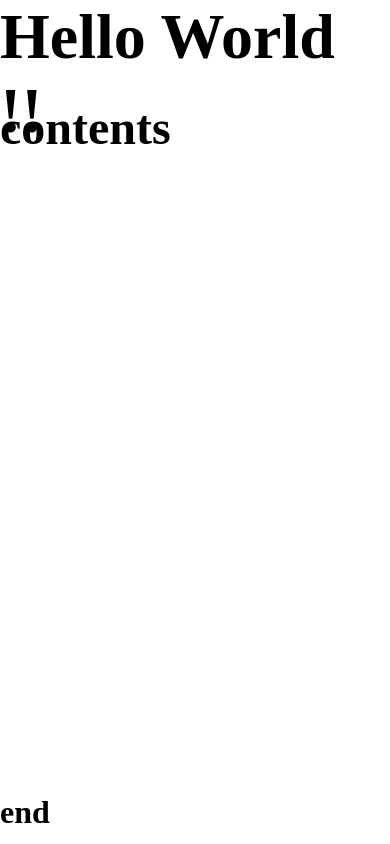
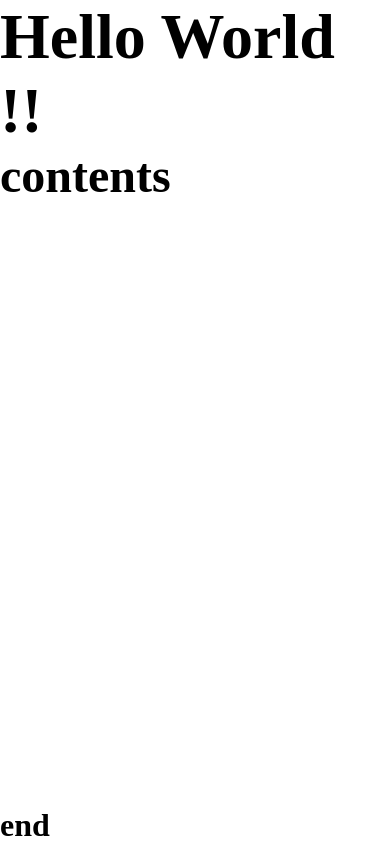
Before and after one commit to cti1650/html_sample, a plain HTML site: page index.html in a window 390 px wide. Drawn offline with Linux system fonts and the light colour scheme.

Commit message:
#1 grid change

```diff
--- a/css/style.css
+++ b/css/style.css
@@ -14,12 +14,18 @@ html,body {
 
 body{
     font-size:2rem;
+    max-width:800px;
     margin: 0 auto;
     display: grid;
     grid-template:
-        "header header header" 100px
-        "center center center" 1fr
-        "footer footer footer" 50px;
+        "... ...... ..." 0px
+        "... header ..."
+        "... ...... ..." 0px
+        "... center ..." 1fr
+        "... ...... ..." 0px
+        "... footer ..."
+        "... ...... ..." 0px
+        / 0px 1fr 0px;
 }
 header {
     grid-area: header;
@@ -30,3 +36,11 @@ main {
 footer {
     grid-area: footer;
 }
+@media screen and (max-width: 1000px){
+    body {
+        grid-template:
+            "header"
+            "center" 1fr
+            "footer";
+    }
+}
```
